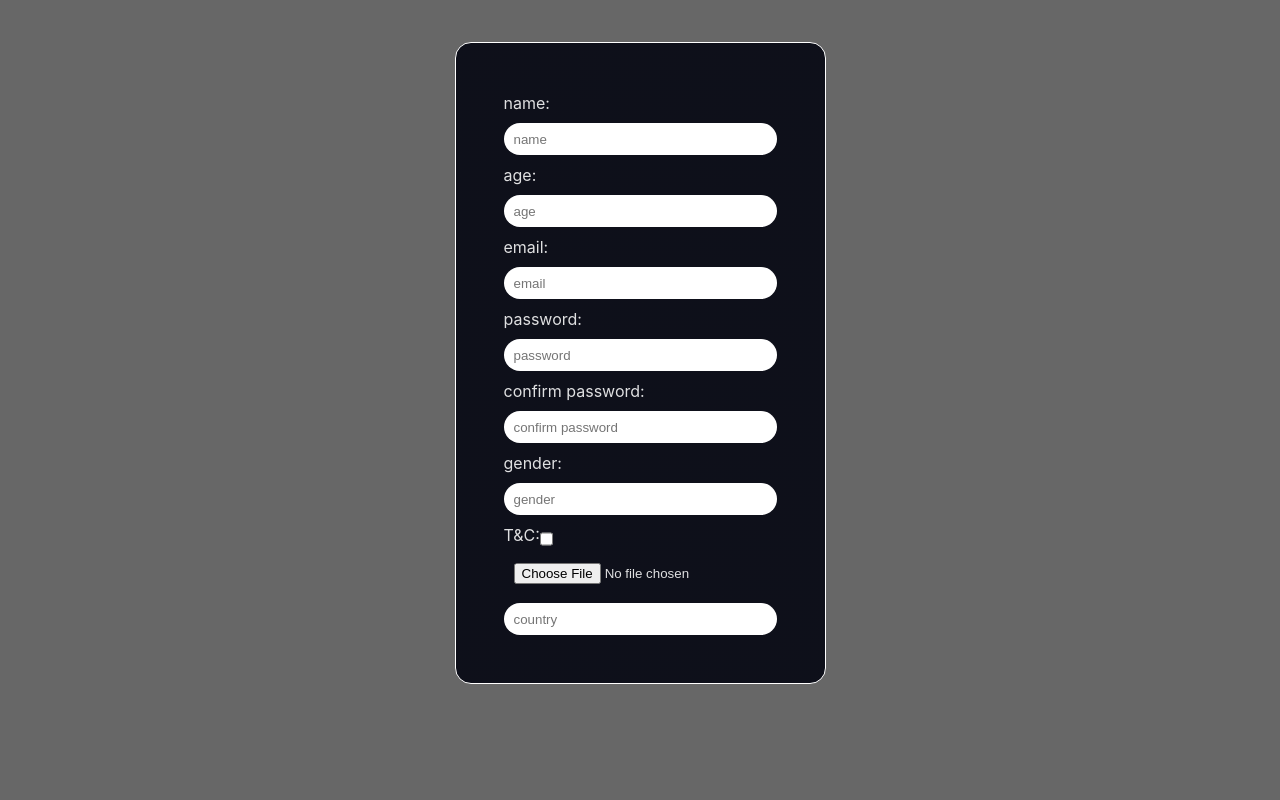
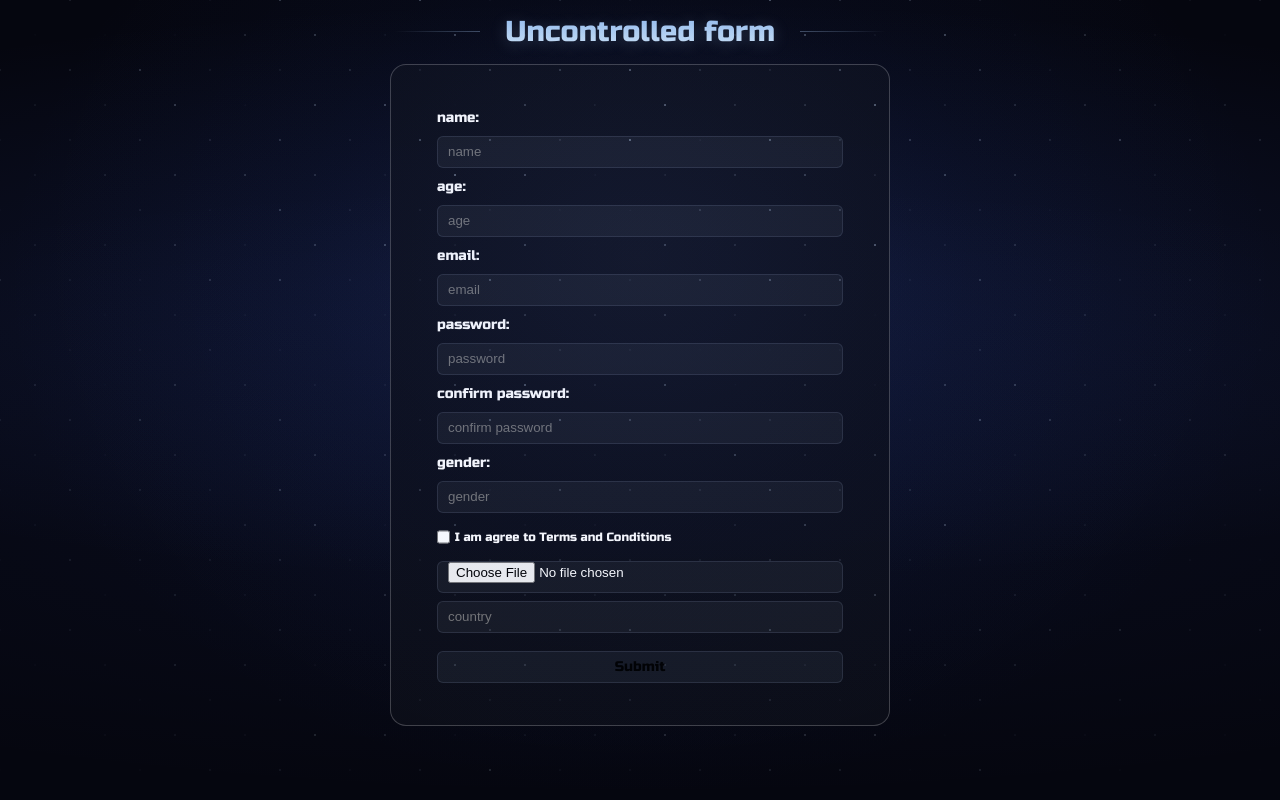
Before and after one commit to antasth/rsschool-react, a React (Vite) app in the folder rsschool-react/: page /uncontrolled-form in a window 1280 px wide. Built offline with nearby package versions, Linux system fonts and the light colour scheme.

Commit message:
feat: add styles to uncontrolled form

```diff
--- a/rsschool-react/src/index.css
+++ b/rsschool-react/src/index.css
@@ -1,19 +1,23 @@
+@import url('https://fonts.googleapis.com/css2?family=Russo+One&display=swap');
+
 :root {
-  font-family: Inter, system-ui, Avenir, Helvetica, Arial, sans-serif;
+  font-family:
+    Russo One,
+    sans-serif;
   line-height: 1.5;
   font-weight: 400;
   color-scheme: light dark;
   color: rgba(255, 255, 255, 0.87);
-
-  font-synthesis: none;
-  text-rendering: optimizeLegibility;
-  -webkit-font-smoothing: antialiased;
-  -moz-osx-font-smoothing: grayscale;
 }
 * {
   margin: 0;
   padding: 0;
   box-sizing: border-box;
+  font-synthesis: none;
+  -moz-osx-font-smoothing: grayscale;
+  -webkit-font-smoothing: antialiased;
+  text-rendering: optimizeLegibility;
+  scroll-behavior: smooth;
 }
 a {
   font-weight: 500;
@@ -31,7 +35,7 @@ body {
 
 body {
   display: flex;
-  background-color: rgb(103, 103, 103);
+  background-color: #05060f;
 }
 #root {
   padding: 0;
@@ -39,8 +43,13 @@ body {
 h1 {
   font-size: 3.2em;
   line-height: 1.1;
+  font-weight: 700;
 }
 
 .title {
   margin: 0 auto;
 }
+
+::-webkit-scrollbar {
+  width: 0;
+}
--- a/rsschool-react/src/pages/UncontrolledFormPage/UncontrolledFormPage.module.css
+++ b/rsschool-react/src/pages/UncontrolledFormPage/UncontrolledFormPage.module.css
@@ -1,42 +1,194 @@
 .main {
   flex-grow: 1;
+  padding: 1rem;
+  &::before {
+    content: '';
+    position: absolute;
+    inset: 0;
+    background: radial-gradient(
+        100.31% 38.81% at 50% 61.19%,
+        rgba(75, 113, 250, 0.06) 0,
+        rgba(5, 5, 11, 0) 100%
+      ),
+      radial-gradient(
+        94.23% 36.46% at 50% 36.46%,
+        rgba(75, 113, 250, 0.12) 0,
+        rgba(5, 5, 11, 0) 100%
+      );
+  }
+  &::after {
+    content: '';
+    position: absolute;
+    z-index: 2;
+    inset: 0;
+    background: radial-gradient(
+        50% 64.48% at 50% 35.52%,
+        rgba(21, 61, 204, 0.08) 14.36%,
+        rgba(5, 5, 11, 0) 100%
+      ),
+      radial-gradient(
+        50% 67.94% at 50% 32.06%,
+        rgba(216, 236, 248, 0.04) 0,
+        rgba(152, 192, 239, 0.01) 50%,
+        rgba(5, 5, 11, 0) 100%
+      );
+    background-size: cover;
+    pointer-events: none;
+  }
 }
+
 .content {
+  position: relative;
   display: flex;
+  justify-content: center;
   width: 100%;
-  height: 100%;
-  padding: 42px 36px;
+  min-height: 100%;
+  padding: 1rem;
+}
+.title {
+  display: flex;
+  flex-direction: row;
+  align-items: center;
+  justify-content: center;
+  gap: 25px;
+  font-size: 1.8rem;
+  background: linear-gradient(0deg, #d8ecf8, #98c0ef);
+  text-shadow: 0 2px 16px rgba(174, 207, 242, 0.24);
+  -webkit-background-clip: text;
+  background-clip: text;
+  color: transparent;
+  -webkit-text-fill-color: transparent;
+  &:before,
+  &:after {
+    content: '';
+    height: 1px;
+    width: 86px;
+    background: linear-gradient(
+      90deg,
+      rgba(216, 236, 248, 0),
+      rgba(184, 216, 254, 0.32)
+    );
+  }
+  &::after {
+    transform: rotate(180deg);
+  }
 }
 .form {
-  /* position: absolute; */
   display: flex;
   flex-direction: column;
-  max-width: 375px;
   row-gap: 0.5rem;
   align-items: start;
-  padding: 3rem;
+  padding: 42px 46px;
   border-radius: 1rem;
-  border: 1px solid white;
+  border: 1px solid rgba(255, 255, 255, 0.214);
   width: 100%;
+  min-width: 500px;
+  color: white;
   background: linear-gradient(
       0deg,
       rgba(186, 207, 247, 0.04),
       rgba(186, 207, 247, 0.04)
     ),
     rgba(5, 6, 15, 0.97);
+  transition:
+    background-color 0.45s cubic-bezier(0.6, 0.6, 0, 1),
+    box-shadow 0.45s cubic-bezier(0.6, 0.6, 0, 1);
+  &:hover,
+  &:focus-within {
+    background-color: rgba(10, 11, 13, 0.04);
+    box-shadow:
+      inset 0 1px 1px 0 rgba(216, 236, 248, 0.16),
+      inset 0 32px 48px 0 rgba(46, 56, 62, 0.16);
+  }
 }
+
+label {
+  font-size: 14px;
+}
+
 input {
   width: 100%;
   padding: 0 10px;
   height: 2rem;
-  border-radius: 20px;
+  border-radius: 6px;
   outline: none;
-  border: none;
+  border: 1px solid rgba(186, 215, 247, 0.12);
+  background-color: rgba(199, 211, 234, 0.06);
   &:focus {
     background-color: #22293c;
+  }
+  &:hover {
+    border-color: rgba(186, 215, 247, 0.22);
   }
 }
 
 .terms {
   display: flex;
+  align-items: center;
+  column-gap: 0.3rem;
 }
+.terms label {
+  font-size: 12px;
+  text-wrap: nowrap;
+}
+
+.button {
+  display: flex;
+  justify-content: center;
+  align-items: center;
+  font-family:
+    Russo One,
+    sans-serif;
+  font-size: 14px;
+  font-weight: 400;
+  height: 32px;
+  width: 100%;
+  margin-top: 10px;
+  border-radius: 6px;
+  border: 1px solid rgba(186, 215, 247, 0.12);
+  transition:
+    all 0.2s ease-out,
+    outline 0s,
+    outline-offset 0s;
+  cursor: pointer;
+  background: radial-gradient(
+      31.2% 40.91% at 50% 151.14%,
+      rgba(186, 214, 247, 0.08) 0,
+      rgba(186, 214, 247, 0) 100%
+    ),
+    rgba(186, 214, 247, 0.06);
+  &:hover {
+    background-color: #22293c;
+  }
+}
+
+.background {
+  position: absolute;
+  inset: 0;
+  background: radial-gradient(#d1e4fa 2%, transparent 3%),
+    radial-gradient(#d1e4fa 2%, transparent 0);
+  background-position:
+    0 0,
+    35px 35px;
+  background-size: 70px 70px;
+  background-repeat: repeat;
+  -webkit-mask-image: radial-gradient(
+      farthest-corner at 50% 0,
+      #000,
+      transparent
+    ),
+    url(/noiseTexture3.png);
+  mask-image: radial-gradient(farthest-corner at 50% 0, #000, transparent),
+    url(/noiseTexture3.png);
+  -webkit-mask-repeat: no-repeat, repeat;
+  mask-repeat: no-repeat, repeat;
+  -webkit-mask-composite: source-in, xor;
+  mask-composite: intersect;
+  -webkit-mask-size:
+    100% 100%,
+    500px 500px;
+  mask-size:
+    100% 100%,
+    500px 500px;
+  pointer-events: none;
+}
--- a/rsschool-react/src/pages/UncontrolledFormPage/index.tsx
+++ b/rsschool-react/src/pages/UncontrolledFormPage/index.tsx
@@ -3,6 +3,7 @@ import styles from './UncontrolledFormPage.module.css';
 const UncontrolledFormPage = (): React.ReactElement => {
   return (
     <main className={styles.main}>
+      <h1 className={styles.title}>Uncontrolled form</h1>
       <div className={styles.content}>
         <form action="" className={styles.form}>
           <label htmlFor="name">name: </label>
@@ -28,13 +29,17 @@ const UncontrolledFormPage = (): React.ReactElement => {
           <label htmlFor="gender">gender: </label>
           <input type="select" placeholder="gender" name="gender" />
           <div className={styles.terms}>
-            <label htmlFor="terms">T&C: </label>
             <input type="checkbox" name="terms" />
+            <label htmlFor="terms">I am agree to Terms and Conditions</label>
           </div>
           <input type="file" />
           <input type="select" placeholder="country" />
+          <button type="submit" className={styles.button}>
+            Submit
+          </button>
         </form>
       </div>
+      <div className={styles.background}></div>
     </main>
   );
 };
```
Also changed, not shown: rsschool-react/public/noiseTexture3.png (added).
